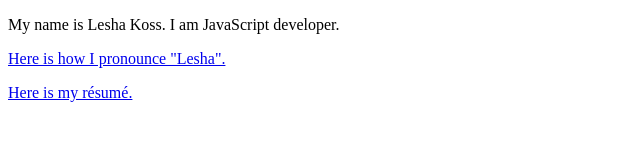
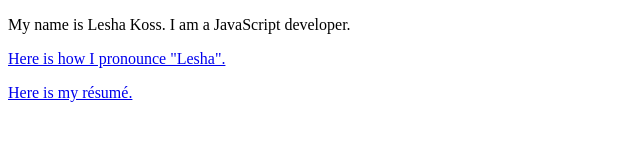
Before and after one commit to leshakoss/leshakoss.github.com, a plain HTML site: page index.html in a window 1280 px wide. Shown: the full height of the page, 0-640 px from the left. Drawn offline with Linux system fonts and the light colour scheme.

Commit message:
Fix typo

```diff
--- a/index.html
+++ b/index.html
@@ -5,7 +5,7 @@
     <meta charset="utf-8">
   </head>
   <body>
-    <p>My name is Lesha Koss. I am JavaScript developer.</p>
+    <p>My name is Lesha Koss. I am a JavaScript developer.</p>
     <p><a href="./lesha.ogg">Here is how I pronounce "Lesha".</a></p>
     <p><a href="./cv.html">Here is my résumé.</a>
   </body>
```
